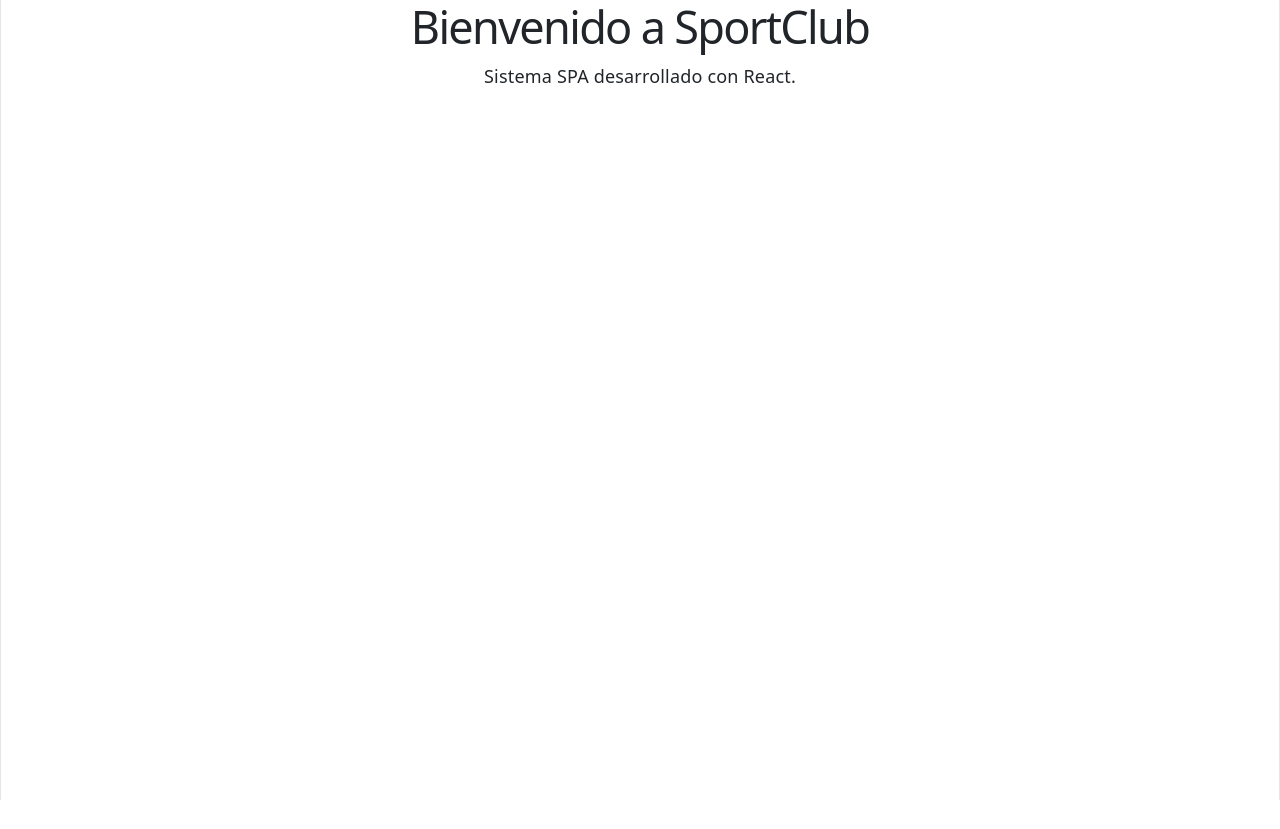
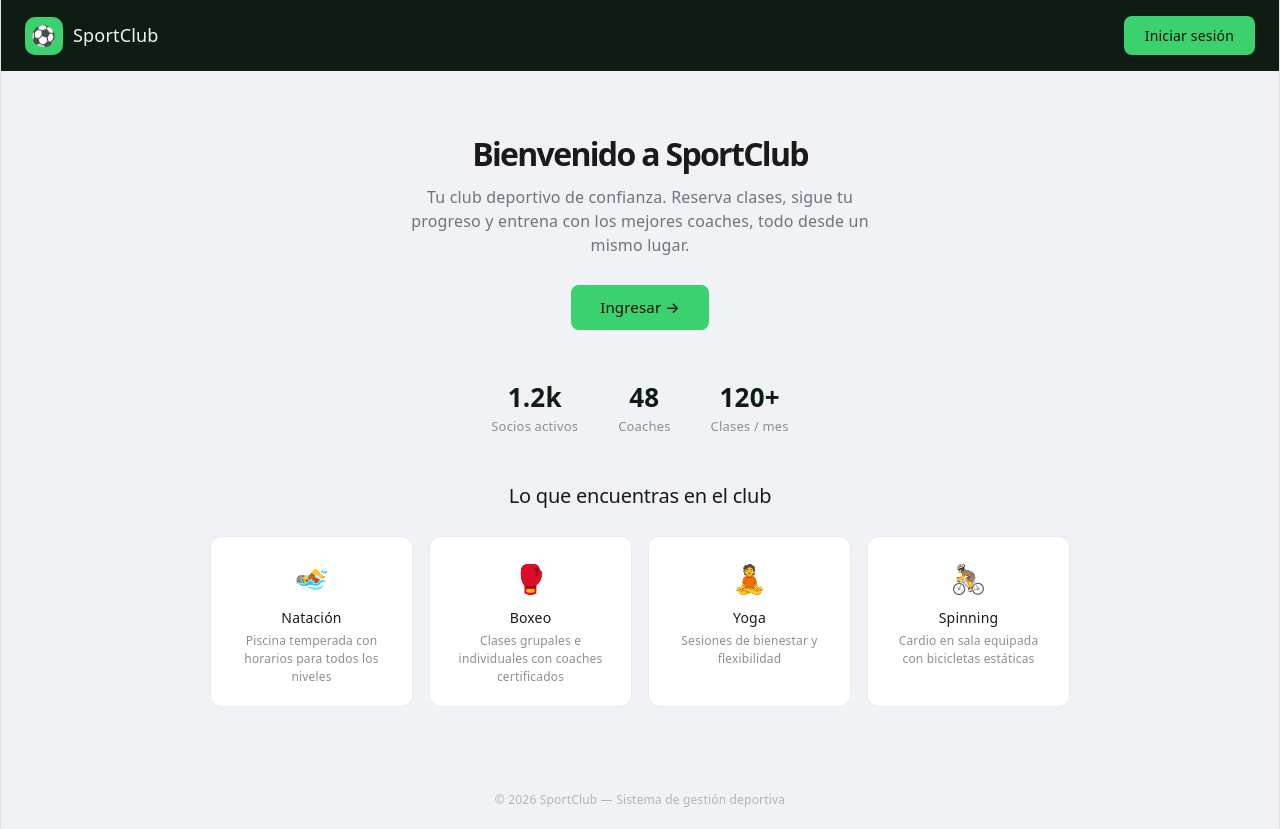
Before and after one commit to visnupriyaAmstein/clubSport, a React (Vite) app: page / in a window 1280 px wide. Before the commit the page ends 800 px from the top, so only its background shows below. Built offline with nearby package versions, Linux system fonts and the light colour scheme.

Commit message:
Creacion de la vista principal de Home que nos lleva al Login

```diff
--- a/src/pages/Home.jsx
+++ b/src/pages/Home.jsx
@@ -1,8 +1,115 @@
+import { Link } from "react-router-dom"
+
+const STATS = [
+  ["1.2k", "Socios activos"],
+  ["48",   "Coaches"],
+  ["120+", "Clases / mes"],
+]
+
+const FEATURES = [
+  ["🏊", "Natación",   "Piscina temperada con horarios para todos los niveles"],
+  ["🥊", "Boxeo",       "Clases grupales e individuales con coaches certificados"],
+  ["🧘", "Yoga",        "Sesiones de bienestar y flexibilidad"],
+  ["🚴", "Spinning",    "Cardio en sala equipada con bicicletas estáticas"],
+]
+
 function Home() {
   return (
-    <div>
-      <h1>Bienvenido a SportClub</h1>
-      <p>Sistema SPA desarrollado con React.</p>
+    <div style={{ minHeight: "100vh", background: "#f0f2f5" }}>
+
+      {/* Header simple */}
+      <header
+        style={{
+          background: "#0f1c14",
+          padding: "16px 24px",
+          display: "flex",
+          alignItems: "center",
+          justifyContent: "space-between",
+        }}
+      >
+        <div style={{ display: "flex", alignItems: "center", gap: "10px" }}>
+          <div
+            style={{
+              width: "38px", height: "38px", background: "#3cd16f",
+              borderRadius: "10px", display: "flex", alignItems: "center",
+              justifyContent: "center", fontSize: "20px",
+            }}
+          >
+            ⚽
+          </div>
+          <span style={{ color: "#f0f5f1", fontWeight: 500, fontSize: "18px" }}>SportClub</span>
+        </div>
+
+        <Link
+          to="/login"
+          className="btn"
+          style={{
+            background: "#3cd16f", color: "#0a110c", borderRadius: "8px",
+            padding: "8px 20px", fontSize: "14px", fontWeight: 500, textDecoration: "none",
+          }}
+        >
+          Iniciar sesión
+        </Link>
+      </header>
+
+      {/* Hero de bienvenida */}
+      <section style={{ textAlign: "center", padding: "64px 20px 48px" }}>
+        <h1 style={{ fontSize: "32px", fontWeight: 600, color: "#1a1a1a", marginBottom: "12px" }}>
+          Bienvenido a SportClub
+        </h1>
+        <p style={{ fontSize: "16px", color: "#6c757d", maxWidth: "480px", margin: "0 auto 28px" }}>
+          Tu club deportivo de confianza. Reserva clases, sigue tu progreso y entrena
+          con los mejores coaches, todo desde un mismo lugar.
+        </p>
+        <Link
+          to="/login"
+          className="btn"
+          style={{
+            background: "#3cd16f", color: "#0a110c", borderRadius: "8px",
+            padding: "10px 28px", fontSize: "15px", fontWeight: 500, textDecoration: "none",
+            display: "inline-block",
+          }}
+        >
+          Ingresar →
+        </Link>
+
+        {/* Stats */}
+        <div style={{ display: "flex", justifyContent: "center", gap: "40px", marginTop: "48px", flexWrap: "wrap" }}>
+          {STATS.map(([val, lbl]) => (
+            <div key={lbl}>
+              <div style={{ fontSize: "26px", fontWeight: 600, color: "#0f1c14" }}>{val}</div>
+              <div style={{ fontSize: "13px", color: "#8a8f98" }}>{lbl}</div>
+            </div>
+          ))}
+        </div>
+      </section>
+
+      {/* Deportes / info del gimnasio */}
+      <section style={{ maxWidth: "900px", margin: "0 auto", padding: "0 20px 64px" }}>
+        <h2 style={{ textAlign: "center", fontSize: "20px", fontWeight: 500, color: "#1a1a1a", marginBottom: "28px" }}>
+          Lo que encuentras en el club
+        </h2>
+        <div style={{ display: "grid", gridTemplateColumns: "repeat(auto-fit, minmax(180px, 1fr))", gap: "16px" }}>
+          {FEATURES.map(([icon, title, desc]) => (
+            <div
+              key={title}
+              style={{
+                background: "#fff", borderRadius: "12px", padding: "20px",
+                border: "0.5px solid #e9ecef", textAlign: "center",
+              }}
+            >
+              <div style={{ fontSize: "28px", marginBottom: "8px" }}>{icon}</div>
+              <div style={{ fontSize: "14px", fontWeight: 500, color: "#1a1a1a", marginBottom: "4px" }}>{title}</div>
+              <div style={{ fontSize: "12px", color: "#8a8f98" }}>{desc}</div>
+            </div>
+          ))}
+        </div>
+      </section>
+
+      {/* Footer simple */}
+      <footer style={{ textAlign: "center", padding: "20px", fontSize: "12px", color: "#adb5bd" }}>
+        © 2026 SportClub — Sistema de gestión deportiva
+      </footer>
     </div>
   )
 }
```
